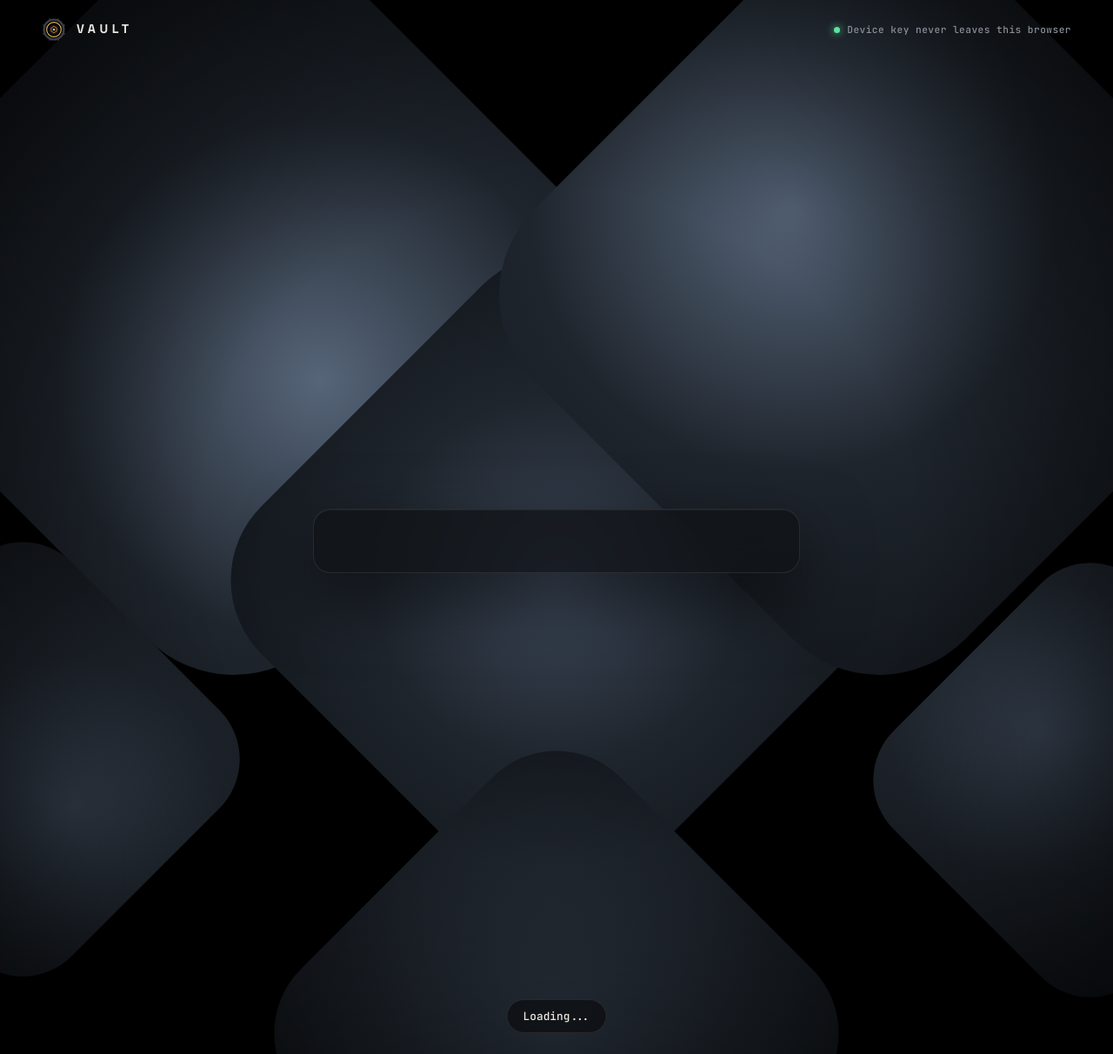
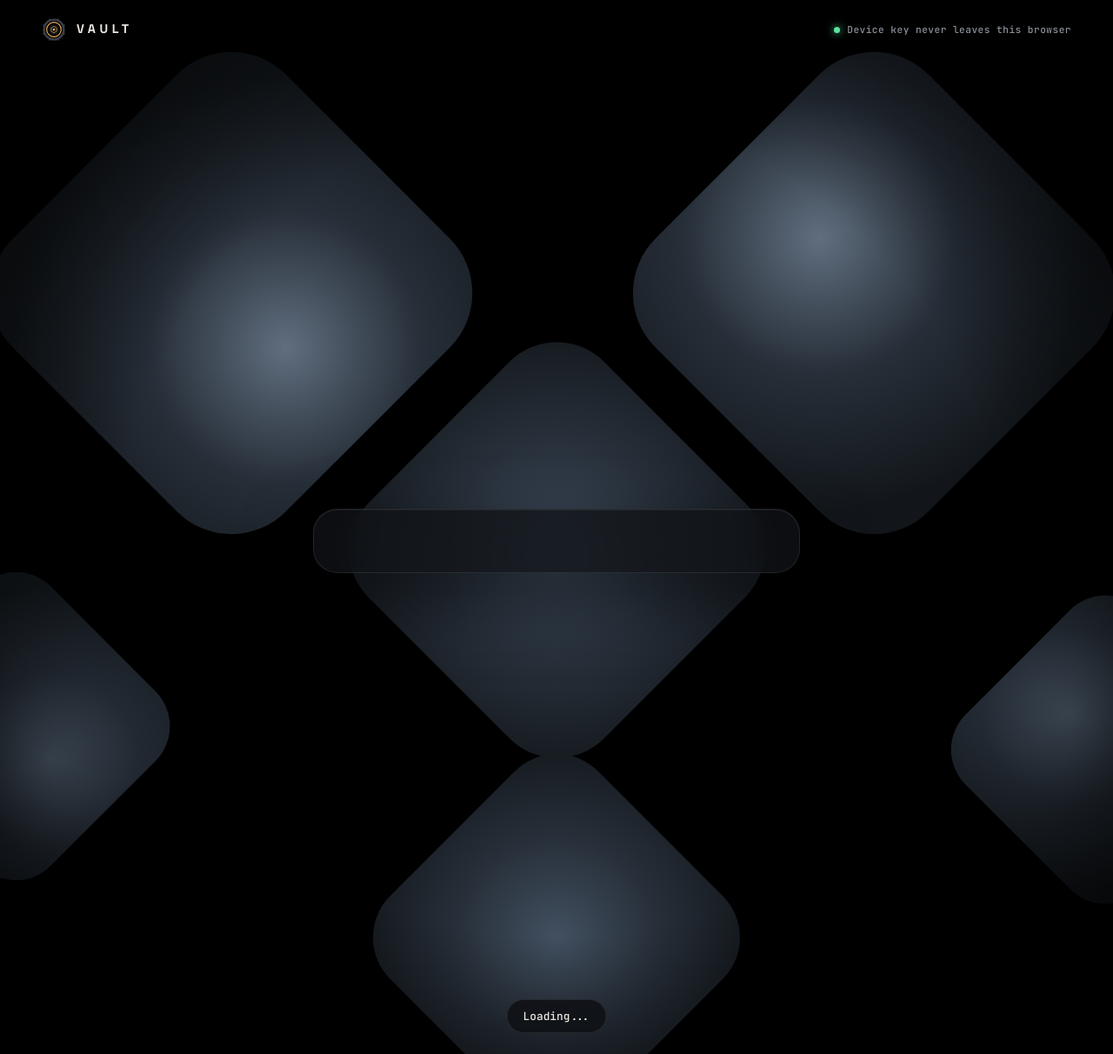
Before and after one commit to Axibrahim/Vault, a Python web app: template container/static/templates/index.html in a window 1280 px wide. Shown: the whole page at 87% size. Run offline with Jinja, Linux system fonts and the light colour scheme; the template is opened without the code that fills it, so the values that code supplies are empty; some libraries are stand-ins or nearby versions.

Commit message:
Fixing UI new design.

```diff
--- a/container/static/css/base.css
+++ b/container/static/css/base.css
@@ -20,28 +20,28 @@ body {
 #scene { position: fixed; inset: 0; width: 100%; height: 100%; display: block; pointer-events: none; }
 
 
-/* Geometric background: soft slate diamonds on black. Sits under the 3D canvas. */
+/* Geometric background: soft slate diamonds on black (sizes and spots follow the Figma design). Sits under the 3D canvas. */
 .geo { position: fixed; inset: 0; overflow: hidden; background: #000; pointer-events: none; }
 .geo i {
   position: absolute; width: var(--s); height: var(--s);
   left: calc(var(--x) - var(--s) / 2); top: calc(var(--y) - var(--s) / 2);
   border-radius: 20%; transform: rotate(45deg);
-  background: radial-gradient(circle at var(--hx, 50%) 50%, var(--hi, #566579) 0%, #1f252d 50%, #11151a 100%);
+  background: radial-gradient(ellipse 71% 71% at var(--hx, 50%) 50%, var(--hi, #425060) 0%, #262e38 50%, #12161a 100%);
 }
-.geo i:nth-child(1) { --s: min(56vw, 700px); --x: 21%; --y: 28%; --hx: 70%; }
-.geo i:nth-child(2) { --s: min(48vw, 600px); --x: 50%; --y: 55%; --hx: 50%; --hi: #3b4757; }
-.geo i:nth-child(3) { --s: min(56vw, 700px); --x: 79%; --y: 28%; --hx: 30%; }
-.geo i:nth-child(4) { --s: min(32vw, 400px); --x: 2%;  --y: 72%; --hx: 70%; --hi: #3b4757; }
-.geo i:nth-child(5) { --s: min(32vw, 400px); --x: 98%; --y: 74%; --hx: 30%; --hi: #3b4757; }
-.geo i:nth-child(6) { --s: min(42vw, 520px); --x: 50%; --y: 98%; --hx: 50%; --hi: #2c3541; }
+.geo i:nth-child(1) { --s: min(34.7vw, 500px); --x: 20.8%; --y: 27.8%; --hx: 70%; --hi: #606e7e; }
+.geo i:nth-child(2) { --s: min(29.9vw, 430px); --x: 50%;   --y: 52.2%; --hx: 50%; --hi: #3d4b5b; }
+.geo i:nth-child(3) { --s: min(34.7vw, 500px); --x: 78.5%; --y: 27.8%; --hx: 30%; --hi: #606e7e; }
+.geo i:nth-child(4) { --s: min(22.2vw, 320px); --x: 1.4%;  --y: 68.9%; --hx: 70%; --hi: #4e5c6c; }
+.geo i:nth-child(5) { --s: min(22.2vw, 320px); --x: 99.3%; --y: 71.1%; --hx: 30%; --hi: #4e5c6c; }
+.geo i:nth-child(6) { --s: min(26.4vw, 380px); --x: 50%;   --y: 88.9%; --hx: 50%; }
 
-.vignette { position: fixed; inset: 0; pointer-events: none; background: radial-gradient(ellipse at center, transparent 45%, rgba(0, 0, 0, 0.7) 100%); }
+.vignette { position: fixed; inset: 0; pointer-events: none; background: radial-gradient(ellipse at center, transparent 55%, rgba(0, 0, 0, 0.88) 100%); }
 
 main { position: relative; z-index: 1; min-height: 100vh; min-height: 100dvh; display: flex; align-items: center; justify-content: center; padding: 96px clamp(20px, 6vw, 96px) max(64px, calc(env(safe-area-inset-bottom) + 32px)); }
 
 .panel {
   width: min(560px, 100%); padding: clamp(24px, 4vw, 36px);
-  background: var(--panel); border: 1px solid var(--line); border-radius: 20px;
+  background: var(--panel); border: 1px solid var(--line); border-radius: 28px;
   backdrop-filter: blur(18px); -webkit-backdrop-filter: blur(18px);
   box-shadow: 0 30px 80px rgba(0, 0, 0, 0.55), inset 0 1px 0 rgba(255, 255, 255, 0.05);
 }
--- a/container/static/sw.js
+++ b/container/static/sw.js
@@ -1,7 +1,7 @@
 // Vault service worker. Makes the app installable and keeps the page shell
 // available when the connection drops.
 // It never touches /api/ requests: sign-in, devices and transfers always go to the network.
-const CACHE = "vault-shell-v2";
+const CACHE = "vault-shell-v3";
 
 const SHELL = [
   "/",
--- a/container/static/templates/index.html
+++ b/container/static/templates/index.html
@@ -226,11 +226,8 @@
             <div><dt>Phones</dt><dd id="phone-status"></dd></div>
           </dl>
           <button id="regrant-btn" type="button" class="btn primary" hidden>Allow folder access</button>
-
-          <div class="row">
-            <button id="pair-btn" type="button" class="btn primary">Pair a phone</button>
-          </div>
           <div id="send-box" class="sendbox" hidden>
+            <svg class="drop-ico" viewBox="0 0 24 24" width="28" height="28" aria-hidden="true"><path d="M12 16V4m0 0L7 9m5-5 5 5M4 16v3a1 1 0 0 0 1 1h14a1 1 0 0 0 1-1v-3"/></svg>
             <button id="send-btn" type="button" class="btn primary">Send files to phone</button>
             <input id="send-input" type="file" multiple hidden>
             <p class="hint">Or drop files here. Photos, videos, documents and zip files all work, any size.</p>
@@ -257,10 +254,11 @@
             </div>
           </div>
 
-          <div class="row">
+          <div class="row actions">
+            <button id="pair-btn" type="button" class="btn ghost">Pair a phone</button>
             <button id="change-folder-btn" type="button" class="btn ghost">Change folder</button>
-            <button id="remove-btn" type="button" class="btn danger">Remove this computer</button>
           </div>
+          <button id="remove-btn" type="button" class="btn danger">Remove this computer</button>
         </div>
 
         <div id="pair-view" hidden>
```
Also changed, not shown: container/static/css/views.css (+46 -7 lines).
